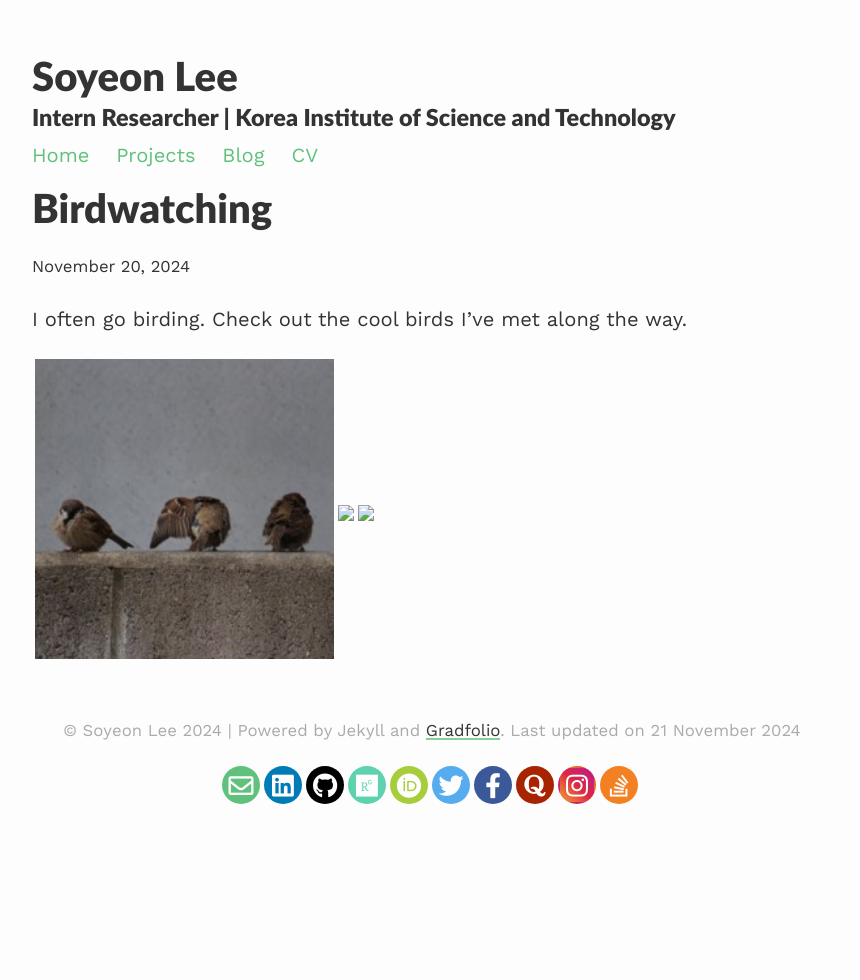
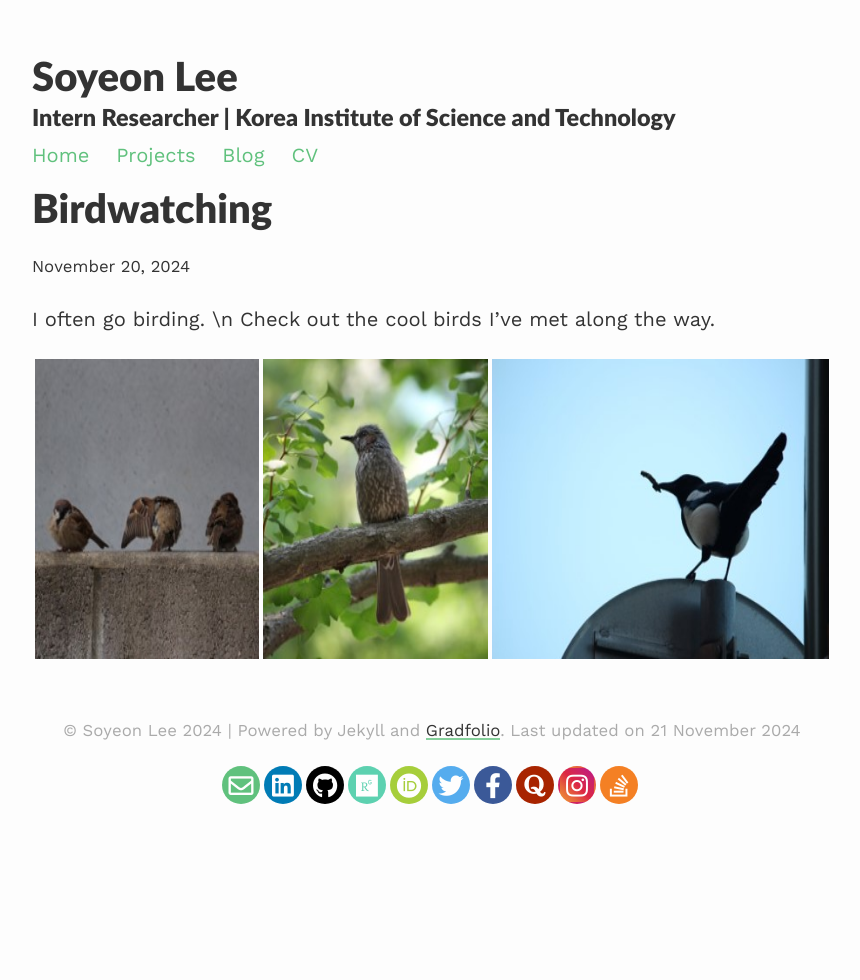
Before and after one commit to soysilver/soysilvery, a Jekyll site: the page built from _posts/2024-11-20-Birdwatching.md, in a window 1280 px wide. Shown: the whole page, without its empty margins (208-1068 px from the left). Built offline with Jekyll 4.4.1, drawn with Linux system fonts in a browser that asks for light colours; nearby versions of some CDN libraries.

Commit message:
Update 2024-11-20-Birdwatching.md

```diff
--- a/_posts/2024-11-20-Birdwatching.md
+++ b/_posts/2024-11-20-Birdwatching.md
@@ -3,8 +3,8 @@ layout: post
 title: "Birdwatching"
 ---
 
-I often go birding.
+I often go birding. \n
 Check out the cool birds I've met along the way.
 
 |:-:|:-:|:-:|
-|<img src="../../../assets/images/bird.jpg" height=300px>|<img src="assets/images/bird2.jpg" height=300px>|<img src="../../assets/images/bird3.jpg" height=300px>|
+|<img src="../../../assets/images/bird.jpg" height=300px>|<img src="../../../assets/images/bird2.jpg" height=300px>|<img src="../../../assets/images/bird3.jpg" height=300px>|
```
